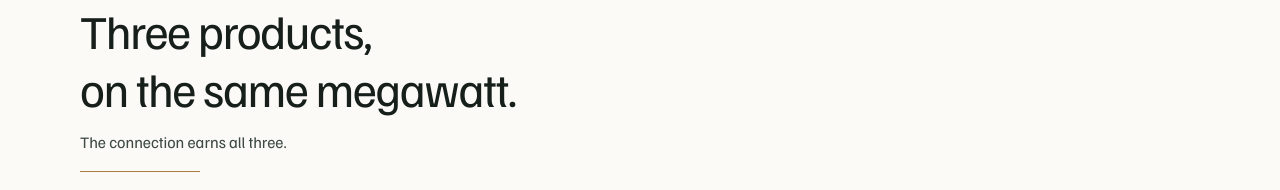
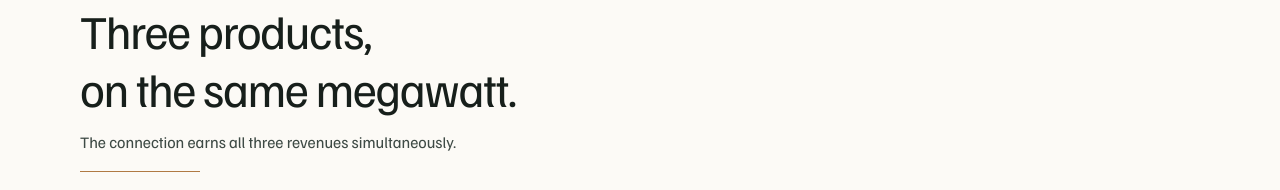
Before and after one commit to UnderdogNewton/kelvincompute, a plain HTML site: page index.html in a window 1280 px wide. Shown: the part 4380-4570 px from the top of the page. Drawn offline with Linux system fonts and the light colour scheme; animation ran at ten frames a second.

Commit message:
Say Why Kelvin earns all three revenues simultaneously.

```diff
--- a/index.html
+++ b/index.html
@@ -455,7 +455,7 @@
           <p class="eyebrow">Why Kelvin</p>
           <h2 id="purpose-title" class="section__title"><span class="clip"><span class="clip-inner">Three products,</span></span>
           <span class="clip"><span class="clip-inner">on the same megawatt.</span></span></h2>
-          <p class="section__lead">The connection earns all three.</p>
+          <p class="section__lead">The connection earns all three revenues simultaneously.</p>
         </div>
         <ol class="purpose-scan reveal" aria-label="Why Kelvin">
           <li>
```
